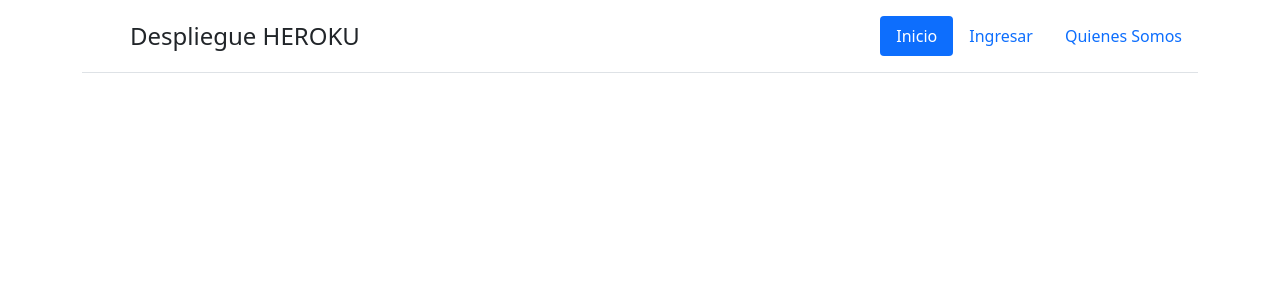
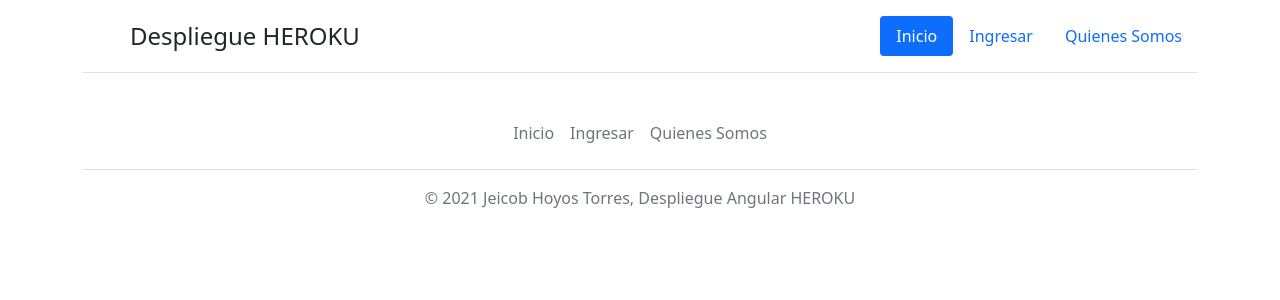
Before and after one commit to jeicob28/despliegue-angular, an Angular app: page / in a window 1280 px wide. Shown: the top 300 px of the page. Built offline with nearby package versions, Linux system fonts and the light colour scheme.

Commit message:
se agrega componente footer

```diff
--- a/src/app/app.component.html
+++ b/src/app/app.component.html
@@ -1 +1,2 @@
 <app-header></app-header>
+<app-footer></app-footer>
--- a/src/app/app.module.ts
+++ b/src/app/app.module.ts
@@ -3,11 +3,13 @@
 
 import { AppComponent } from './app.component';
 import { HeaderComponent } from './components/header/header.component';
+import { FooterComponent } from './components/footer/footer.component';
 
 @NgModule({
   declarations: [
     AppComponent,
-    HeaderComponent
+    HeaderComponent,
+    FooterComponent
   ],
   imports: [
     BrowserModule
--- /dev/null
+++ b/src/app/components/footer/footer.component.html
@@ -0,0 +1,10 @@
+<div class="container">
+  <footer class="py-3 my-4">
+    <ul class="nav justify-content-center border-bottom pb-3 mb-3">
+      <li class="nav-item"><a href="#" class="nav-link px-2 text-muted">Inicio</a></li>
+      <li class="nav-item"><a href="#" class="nav-link px-2 text-muted">Ingresar</a></li>
+      <li class="nav-item"><a href="#" class="nav-link px-2 text-muted">Quienes Somos</a></li>
+    </ul>
+    <p class="text-center text-muted">© 2021 Jeicob Hoyos Torres, Despliegue Angular HEROKU</p>
+  </footer>
+</div>
--- /dev/null
+++ b/src/app/components/footer/footer.component.ts
@@ -0,0 +1,15 @@
+import { Component, OnInit } from '@angular/core';
+
+@Component({
+  selector: 'app-footer',
+  templateUrl: './footer.component.html',
+  styleUrls: ['./footer.component.css']
+})
+export class FooterComponent implements OnInit {
+
+  constructor() { }
+
+  ngOnInit(): void {
+  }
+
+}
```
Also changed, not shown: src/app/components/footer/footer.component.css (added), 1 other file (tests, documents, lock files or other folders).
